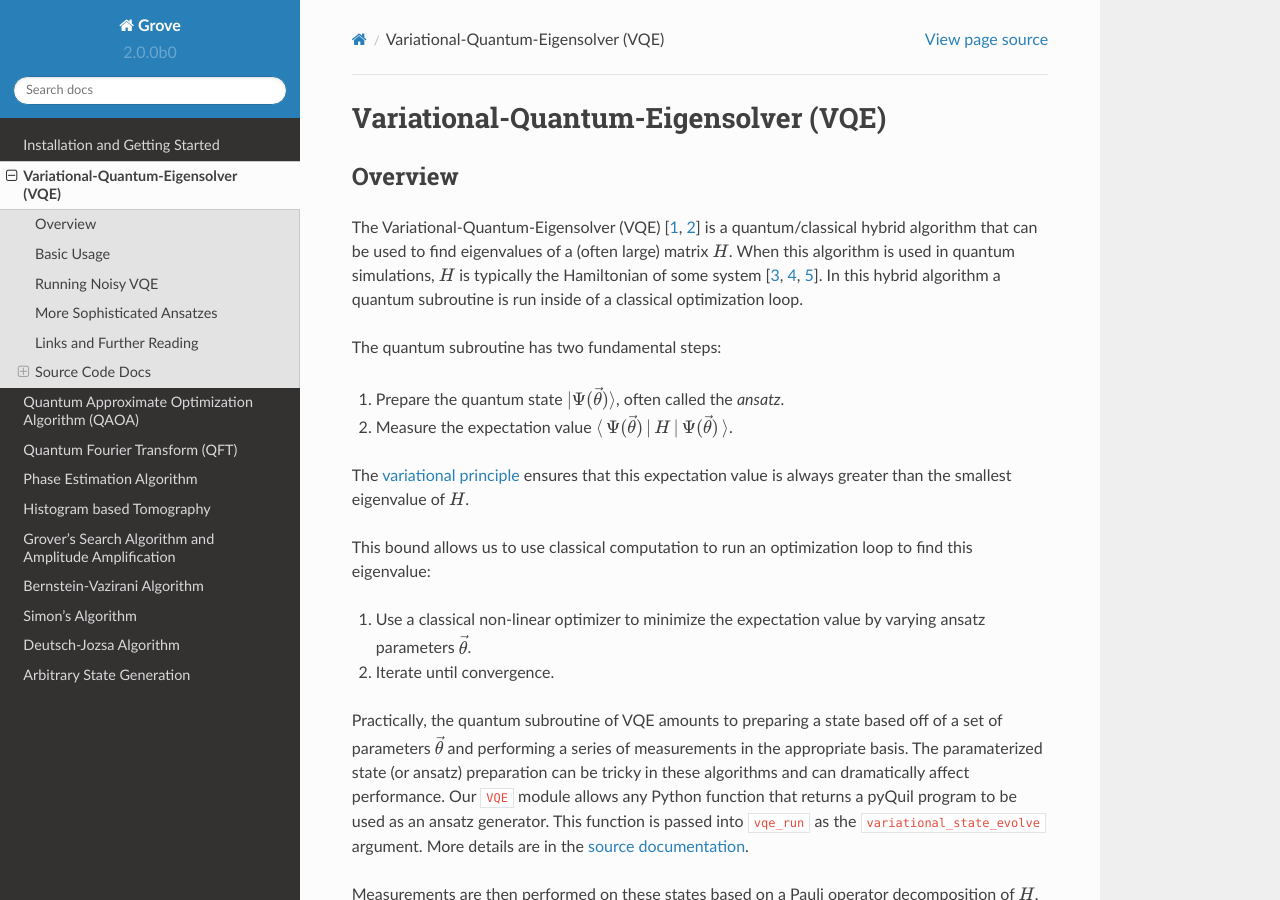
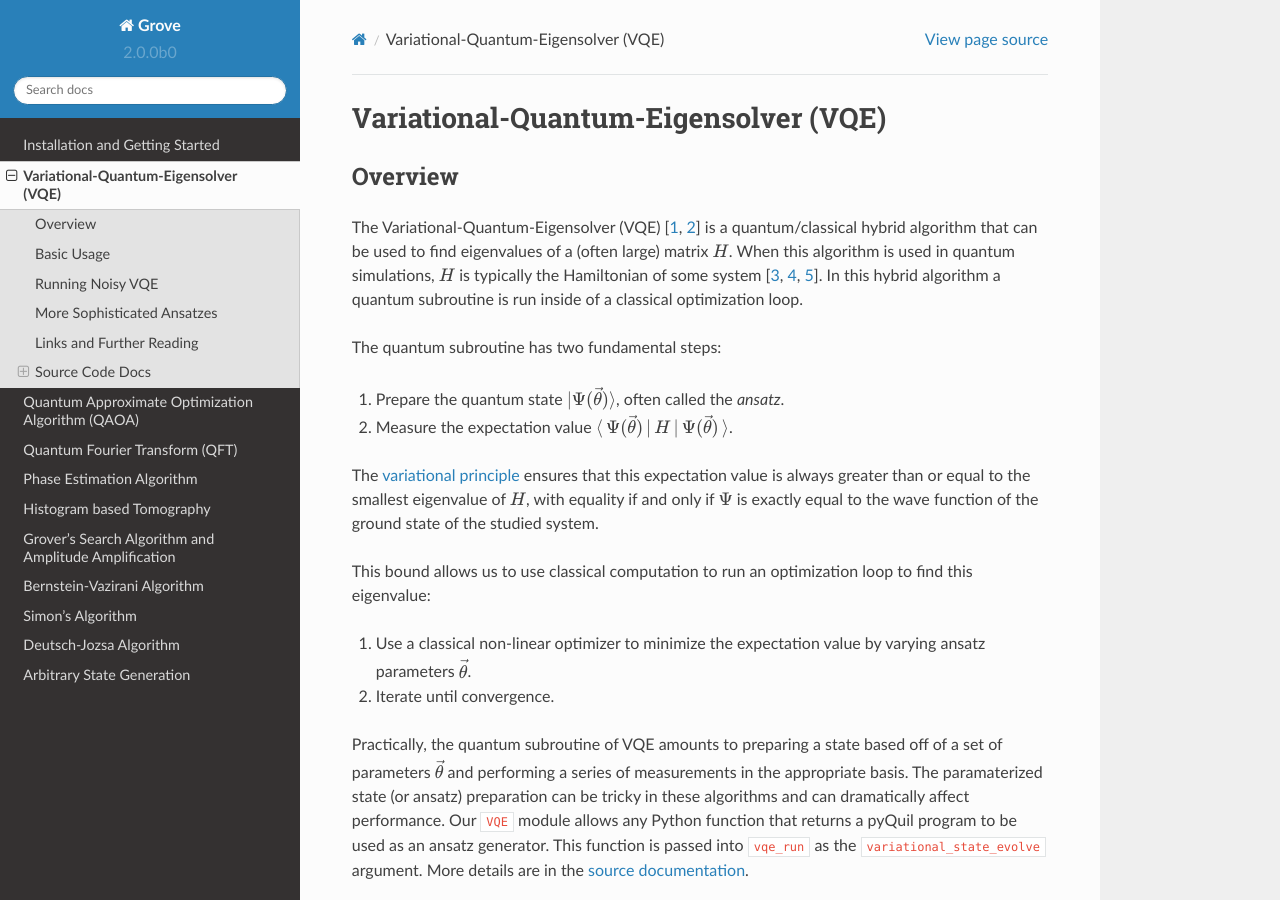
Before and after one commit to rigetti/grove, a Sphinx documentation site: the page built from docs/vqe.rst, in a window 1280 px wide and 900 px high. Built offline with Sphinx 7.4.7 and the Read the Docs theme 2.0.0, drawn with Linux system fonts in a browser that asks for light colours.

Commit message:
Update vqe.rst

```diff
--- a/docs/vqe.rst
+++ b/docs/vqe.rst
@@ -20,7 +20,7 @@ The quantum subroutine has two fundamental steps:
 2. Measure the expectation value :math:`\langle\,\Psi(\vec{\theta})\,|\,H\,|\,\Psi(\vec{\theta})\,\rangle`.
 
 The `variational principle <https://en.wikipedia.org/wiki/Variational_method_(quantum_mechanics)>`_ ensures
-that this expectation value is always greater than the smallest eigenvalue of :math:`H`.
+that this expectation value is always greater than or equal to the smallest eigenvalue of :math:`H`, with equality if and only if :math:`\Psi` is exactly equal to the wave function of the ground state of the studied system.
 
 This bound allows us to use classical computation to run an optimization loop to find
 this eigenvalue:
```
